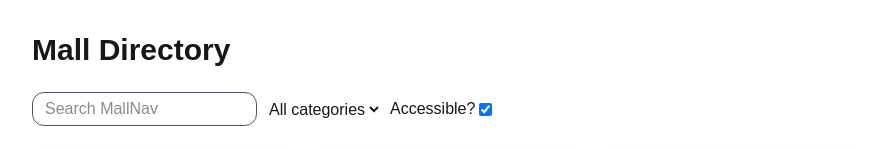
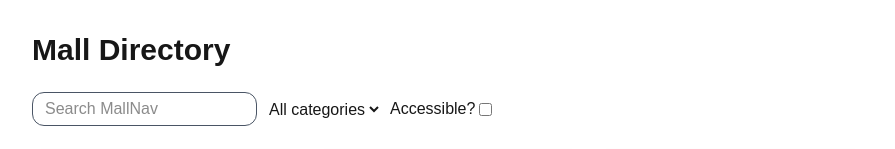
Before and after one commit to shah-krish/MallNav, a Next.js app in the folder frontend/mall_nav/: page /directory in a window 1280 px wide. Shown: the top 149 px of the page, without its empty margins (192-1087 px from the left). Built offline with nearby package versions, Linux system fonts and the light colour scheme.

Commit message:
fix(directory): correct accessibility filter toggle logic and default state

```diff
--- a/frontend/mall_nav/app/directory/page.tsx
+++ b/frontend/mall_nav/app/directory/page.tsx
@@ -13,7 +13,7 @@ const INITIAL_STORES: Store[] = [
   { id: '1', name: 'Nike Factory Store', category: 'Footwear', hours: '10 AM - 9 PM', accessible: true},
   { id: '2', name: 'Bass Pro Shops', category: 'Outdoor', hours: '9 AM - 9 PM', accessible: true},
   { id: '3', name: 'Aroma Espresso Bar', category: 'Dining', hours: '8 AM - 8 PM', accessible: true},
-  { id: '4', name: 'Uniqlo', category: 'Apparel', hours: '10 AM - 9 PM', accessible: true},
+  { id: '4', name: 'Uniqlo', category: 'Apparel', hours: '10 AM - 9 PM', accessible: false},
 ];
 
 function StoreCard ({store}: {store: Store}){
@@ -29,9 +29,11 @@ function StoreCard ({store}: {store: Store}){
 export default function Page() {
     const [searchName, setSearchName] = useState("")
     const [searchCategory, setSearchCategory] = useState("all")
-    const [searchAccessible, setSearchAccessible] = useState(true)
+    const [searchAccessible, setSearchAccessible] = useState(false)
     const filteredStores = INITIAL_STORES.filter((store)=>
-        store.name.toLowerCase().includes(searchName.toLowerCase()) && (searchCategory === "all" || store.category === searchCategory) && (store.accessible === searchAccessible)
+        store.name.toLowerCase().includes(searchName.toLowerCase())
+        && (searchCategory === "all" || store.category === searchCategory)
+        && (!searchAccessible || store.accessible)
     )
   return (
     <div>
```
